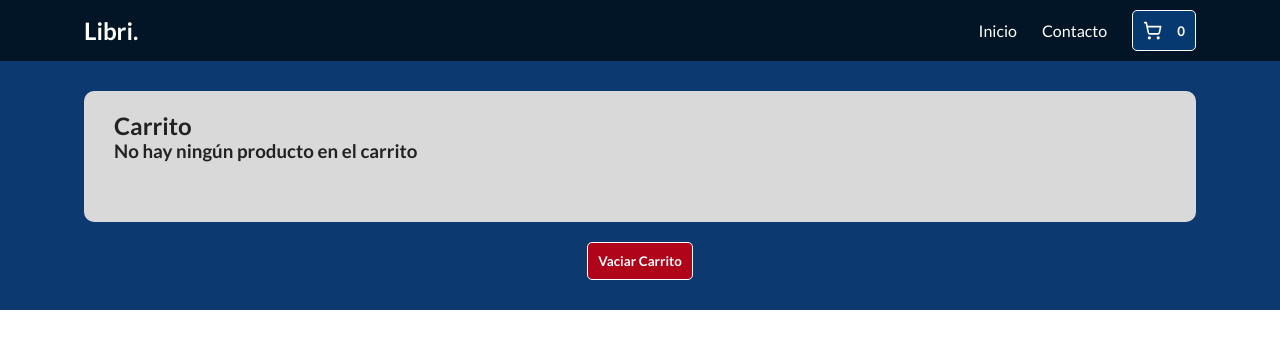
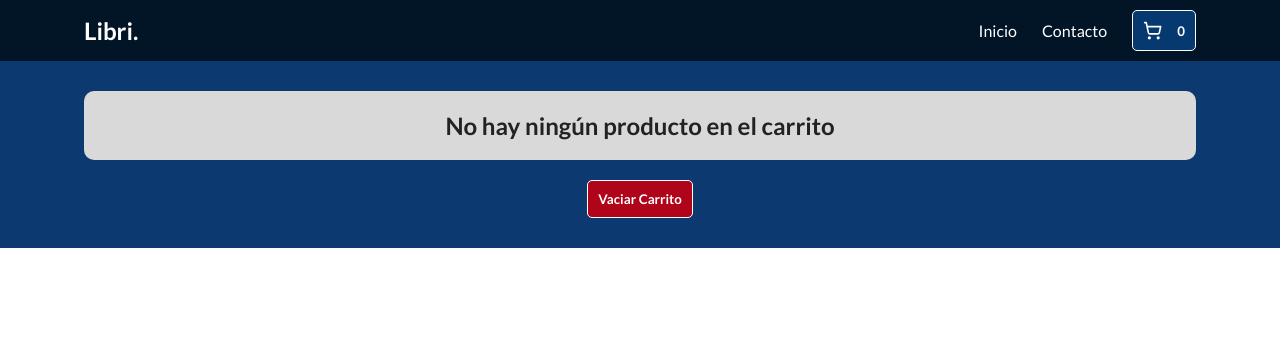
Before and after one commit to EnzoDev10/Libri, a React (Vite) app: page /#/carrito in a window 1280 px wide. Shown: the top 348 px of the page. Built offline with nearby package versions, Linux system fonts and the light colour scheme.

Commit message:
Revert "Added styles to display cards in all instances of Books."
This reverts commit d29e7b3d6f744c5fb5dab8391a0307d46dc33cbe.

```diff
--- a/src/components/Books/Books.tsx
+++ b/src/components/Books/Books.tsx
@@ -12,7 +12,6 @@ export const Books = (Props: {
 	const action = Props.variant == 'bookshelf' ? addToCart : removeFromCart;
 	return (
 		<>
-			<article className='displayed-books'>
 			{Array.from({ length: Props.arrayOfBooks.length }).map((_, index) => (
 				<Card
 					book={Props.arrayOfBooks[index]}
@@ -21,7 +20,6 @@ export const Books = (Props: {
 					key={index}
 				/>
 			))}
-			</article>
 		</>
 	);
 };
--- a/src/index.css
+++ b/src/index.css
@@ -58,15 +58,6 @@ ul {
 	min-width: 300px;
 }
 
-.displayed-books {
-	display: flex;
-	gap: 20px;
-	padding: 20px 0;
-	align-items: center;
-	justify-content: center;
-	flex-wrap: wrap;
-}
-
 .logo {
 	font-weight: 700;
 	font-size: 1.5rem;
--- a/src/pages/Cart/Cart.tsx
+++ b/src/pages/Cart/Cart.tsx
@@ -12,9 +12,8 @@ export const Cart = () => {
 			<main className='cart'>
 				<div className='wrapper'>
 					<section className='products-section'>
-						<h2>Carrito</h2>
 						{cartContent.length == 0 ? (
-							<h3 className='cart-message'>No hay ningún producto en el carrito</h3>
+							<h2>No hay ningún producto en el carrito</h2>
 						) : null}
 						<Books arrayOfBooks={cartContent} variant='cart' />
 					</section>
--- a/src/pages/Cart/cart.css
+++ b/src/pages/Cart/cart.css
@@ -6,12 +6,11 @@
 
 .products-section {
 	display: flex;
-	flex-direction: column;
+	gap: 20px;
+	padding: 20px 0;
+	align-items: center;
+	justify-content: center;
 	flex-wrap: wrap;
-
-	.cart-message {
-		color: var(--text-dark);
-	}
 }
 
 .checkout {
```
Lines whose indentation alone changed are shown as unchanged.
